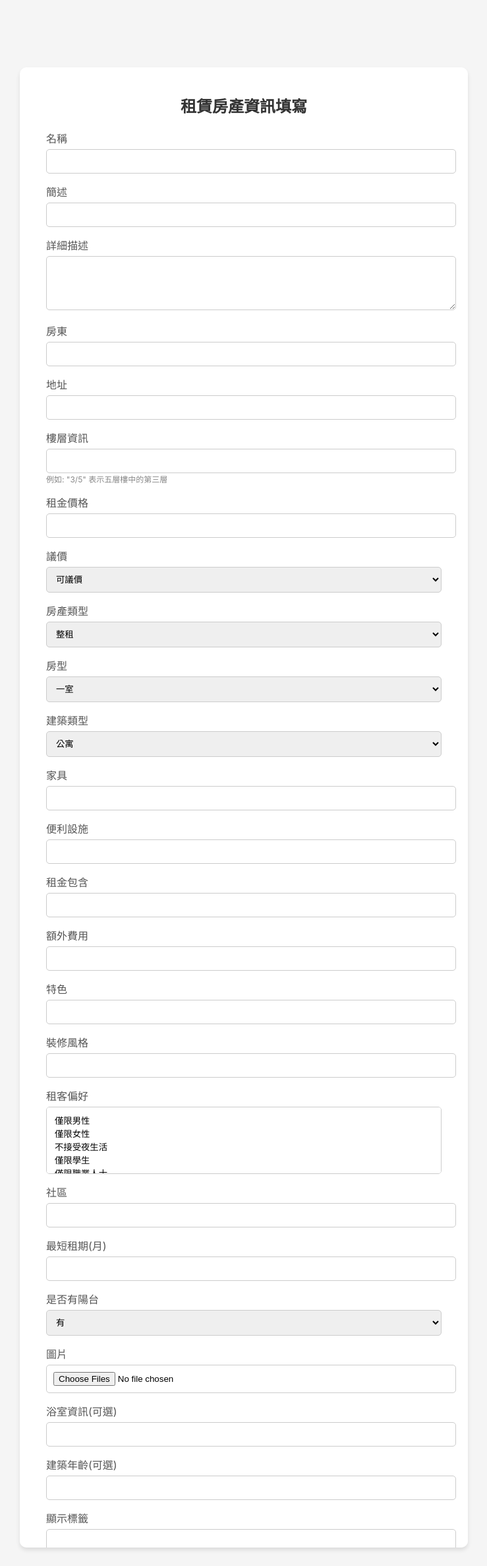
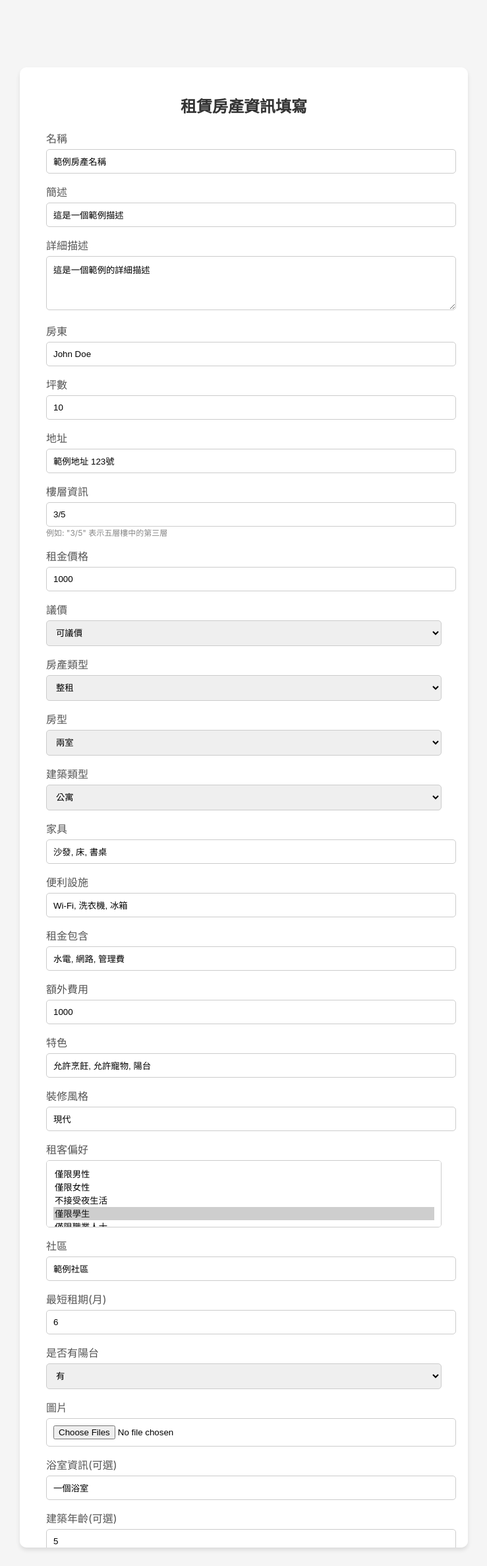
Before and after one commit to Xiaobonor/6573Realty, a Flask app: page /rent/management/new in a window 1280 px wide. Shown: the top 2373 px of the page at 66% size, without its empty margins (270-1009 px from the left). Run offline with Flask 3, Linux system fonts and the light colour scheme; the visitor is signed in with stand-in values (Sample User, id 1); some libraries are stand-ins or nearby versions.

Commit message:
new rental property front

```diff
--- a/app/__init__.py
+++ b/app/__init__.py
@@ -56,6 +56,7 @@ def create_app():
     from app.routes.flash_messages import flash_message_bp
     from app.routes.index import index_bp
     from app.routes.rental.property_management import rent_property_management_bp
+    from app.routes.api.rental.property_management import api_rent_property_management_bp as api_rent_property_management_bp
 
     # Here to initialize the app
     connect(host=os.getenv('MONGO_URI'))
@@ -69,6 +70,7 @@ def create_app():
     app.register_blueprint(flash_message_bp, url_prefix='/api/v1')
     app.register_blueprint(index_bp)
     app.register_blueprint(rent_property_management_bp, url_prefix='/rent/management')
+    app.register_blueprint(api_rent_property_management_bp, url_prefix='/api/v1/rent/management')
 
     # Here to register sockets
 
--- a/app/templates/property_management/rental/new.html
+++ b/app/templates/property_management/rental/new.html
@@ -1,5 +1,6 @@
 <!DOCTYPE html>
 <html lang="zh-Hant">
+
 <head>
     <meta charset="UTF-8">
     <meta name="viewport" content="width=device-width, initial-scale=1.0">
@@ -17,6 +18,7 @@
             height: 100vh;
             overflow: hidden;
         }
+
         .container {
             background: #ffffff;
             padding: 20px 40px;
@@ -27,36 +29,48 @@
             max-height: 90vh;
             overflow-y: auto;
         }
+
         .container h2 {
             text-align: center;
             margin-bottom: 20px;
             color: #333;
         }
+
         .form-group {
             margin-bottom: 15px;
         }
+
         .form-group label {
             display: block;
             margin-bottom: 5px;
             color: #555;
         }
-        .form-group input, .form-group select, .form-group textarea {
+
+        .form-group input,
+        .form-group select,
+        .form-group textarea {
             width: 100%;
             padding: 10px;
             border: 1px solid #ccc;
             border-radius: 5px;
             transition: border-color 0.3s;
         }
-        .form-group input:focus, .form-group select:focus, .form-group textarea:focus {
+
+        .form-group input:focus,
+        .form-group select:focus,
+        .form-group textarea:focus {
             border-color: #007aff;
         }
+
         .form-group .info {
             font-size: 12px;
             color: #888;
         }
+
         .form-actions {
             text-align: center;
         }
+
         .form-actions button {
             background-color: #007aff;
             color: #fff;
@@ -66,58 +80,87 @@
             cursor: pointer;
             transition: background-color 0.3s;
         }
+
         .form-actions button:hover {
             background-color: #005bb5;
         }
+
         .animated-icon {
             margin-right: 8px;
         }
+
+        .alert {
+            padding: 10px;
+            margin-bottom: 15px;
+            border: 1px solid transparent;
+            border-radius: 5px;
+            display: none;
+        }
+
+        .alert-success {
+            color: #155724;
+            background-color: #d4edda;
+            border-color: #c3e6cb;
+        }
+
+        .alert-error {
+            color: #721c24;
+            background-color: #f8d7da;
+            border-color: #f5c6cb;
+        }
     </style>
 </head>
+
 <body>
     <div class="container">
         <h2>租賃房產資訊填寫</h2>
-        <form action="/submit_property" method="POST">
+        <div id="alert-success" class="alert alert-success">提交成功！</div>
+        <div id="alert-error" class="alert alert-error">提交失敗，請重試。</div>
+        <form id="property-form">
             <div class="form-group">
                 <label for="name">名稱</label>
-                <input type="text" id="name" name="name" required>
+                <input type="text" id="name" name="name" value="範例房產名稱" required>
             </div>
             <div class="form-group">
                 <label for="description">簡述</label>
-                <input type="text" id="description" name="description" required>
+                <input type="text" id="description" name="description" value="這是一個範例描述" required>
             </div>
             <div class="form-group">
                 <label for="detailed_description">詳細描述</label>
-                <textarea id="detailed_description" name="detailed_description" rows="4" required></textarea>
+                <textarea id="detailed_description" name="detailed_description" rows="4" required>這是一個範例的詳細描述</textarea>
             </div>
             <div class="form-group">
                 <label for="landlord">房東</label>
-                <input type="text" id="landlord" name="landlord" required>
+                <input type="text" id="landlord" name="landlord" value="John Doe" required>
+            </div>
+            <div class="form-group">
+                <label for="area">坪數</label>
+                <input type="number" id="area" name="area" value="10" required>
             </div>
             <div class="form-group">
                 <label for="address">地址</label>
-                <input type="text" id="address" name="address" required>
+                <input type="text" id="address" name="address" value="範例地址 123號" required>
             </div>
             <div class="form-group">
                 <label for="floor_info">樓層資訊</label>
-                <input type="text" id="floor_info" name="floor_info" required>
+                <input type="text" id="floor_info" name="floor_info" value="3/5" required>
                 <div class="info">例如: "3/5" 表示五層樓中的第三層</div>
             </div>
             <div class="form-group">
                 <label for="rent_price">租金價格</label>
-                <input type="number" id="rent_price" name="rent_price" required>
+                <input type="number" id="rent_price" name="rent_price" value="1000" required>
             </div>
             <div class="form-group">
                 <label for="negotiation">議價</label>
                 <select id="negotiation" name="negotiation" required>
-                    <option value="true">可議價</option>
+                    <option value="true" selected>可議價</option>
                     <option value="false">不可議價</option>
                 </select>
             </div>
             <div class="form-group">
                 <label for="property_type">房產類型</label>
                 <select id="property_type" name="property_type" required>
-                    <option value="entire_home">整租</option>
+                    <option value="entire_home" selected>整租</option>
                     <option value="studio">單間</option>
                     <option value="shared_room">合租</option>
                 </select>
@@ -126,7 +169,7 @@
                 <label for="layout">房型</label>
                 <select id="layout" name="layout" required>
                     <option value="1_room">一室</option>
-                    <option value="2_rooms">兩室</option>
+                    <option value="2_rooms" selected>兩室</option>
                     <option value="3_rooms">三室</option>
                     <option value="4_rooms">四室</option>
                 </select>
@@ -134,7 +177,7 @@
             <div class="form-group">
                 <label for="building_type">建築類型</label>
                 <select id="building_type" name="building_type" required>
-                    <option value="apartment">公寓</option>
+                    <option value="apartment" selected>公寓</option>
                     <option value="elevator_building">電梯大樓</option>
                     <option value="townhouse">聯排別墅</option>
                     <option value="villa">獨棟別墅</option>
@@ -142,27 +185,27 @@
             </div>
             <div class="form-group">
                 <label for="furniture">家具</label>
-                <input type="text" id="furniture" name="furniture" required>
+                <input type="text" id="furniture" name="furniture" value="沙發, 床, 書桌" required>
             </div>
             <div class="form-group">
                 <label for="amenities">便利設施</label>
-                <input type="text" id="amenities" name="amenities" required>
+                <input type="text" id="amenities" name="amenities" value="Wi-Fi, 洗衣機, 冰箱" required>
             </div>
             <div class="form-group">
                 <label for="rent_includes">租金包含</label>
-                <input type="text" id="rent_includes" name="rent_includes" required>
+                <input type="text" id="rent_includes" name="rent_includes" value="水電, 網路, 管理費" required>
             </div>
             <div class="form-group">
                 <label for="allowances">額外費用</label>
-                <input type="text" id="allowances" name="allowances" required>
+                <input type="text" id="allowances" name="allowances" value="1000" required>
             </div>
             <div class="form-group">
                 <label for="features">特色</label>
-                <input type="text" id="features" name="features" required>
+                <input type="text" id="features" name="features" value="允許烹飪, 允許寵物, 陽台" required>
             </div>
             <div class="form-group">
                 <label for="decoration_style">裝修風格</label>
-                <input type="text" id="decoration_style" name="decoration_style" required>
+                <input type="text" id="decoration_style" name="decoration_style" value="現代" required>
             </div>
             <div class="form-group">
                 <label for="tenant_preferences">租客偏好</label>
@@ -170,23 +213,23 @@
                     <option value="male_only">僅限男性</option>
                     <option value="female_only">僅限女性</option>
                     <option value="no_night_life">不接受夜生活</option>
-                    <option value="students_only">僅限學生</option>
+                    <option value="students_only" selected>僅限學生</option>
                     <option value="working_professionals_only">僅限職業人士</option>
                     <option value="others">其他</option>
                 </select>
             </div>
             <div class="form-group">
                 <label for="community">社區</label>
-                <input type="text" id="community" name="community" required>
+                <input type="text" id="community" name="community" value="範例社區" required>
             </div>
             <div class="form-group">
                 <label for="min_lease_months">最短租期(月)</label>
-                <input type="number" id="min_lease_months" name="min_lease_months" required>
+                <input type="number" id="min_lease_months" name="min_lease_months" value="6" required>
             </div>
             <div class="form-group">
                 <label for="has_balcony">是否有陽台</label>
                 <select id="has_balcony" name="has_balcony" required>
-                    <option value="true">有</option>
+                    <option value="true" selected>有</option>
                     <option value="false">無</option>
                 </select>
             </div>
@@ -196,15 +239,15 @@
             </div>
             <div class="form-group">
                 <label for="bathroom_info">浴室資訊(可選)</label>
-                <input type="text" id="bathroom_info" name="bathroom_info">
+                <input type="text" id="bathroom_info" name="bathroom_info" value="一個浴室">
             </div>
             <div class="form-group">
                 <label for="building_age">建築年齡(可選)</label>
-                <input type="number" id="building_age" name="building_age">
+                <input type="number" id="building_age" name="building_age" value="5">
             </div>
             <div class="form-group">
                 <label for="display_tags">顯示標籤</label>
-                <input type="text" id="display_tags" name="display_tags" required>
+                <input type="text" id="display_tags" name="display_tags" value="標籤1, 標籤2" required>
             </div>
             <div class="form-actions">
                 <button type="submit">
@@ -214,13 +257,115 @@
         </form>
     </div>
     <script>
-        // 添加簡單的動畫效果
-        document.querySelector('button').addEventListener('mouseover', function() {
+        document.querySelector('button').addEventListener('mouseover', function () {
             this.querySelector('.animated-icon').classList.add('fa-bounce');
         });
-        document.querySelector('button').addEventListener('mouseout', function() {
+        document.querySelector('button').addEventListener('mouseout', function () {
             this.querySelector('.animated-icon').classList.remove('fa-bounce');
         });
+
+        async function compressImage(file) {
+            const img = document.createElement("img");
+            const canvas = document.createElement("canvas");
+            const ctx = canvas.getContext("2d");
+
+            return new Promise((resolve, reject) => {
+                img.onload = () => {
+                    const width = img.width;
+                    const height = img.height;
+
+                    const max_size = 1024;
+                    if (width > height) {
+                        if (width > max_size) {
+                            height *= max_size / width;
+                            width = max_size;
+                        }
+                    } else {
+                        if (height > max_size) {
+                            width *= max_size / height;
+                            height = max_size;
+                        }
+                    }
+
+                    canvas.width = width;
+                    canvas.height = height;
+                    ctx.drawImage(img, 0, 0, width, height);
+                    canvas.toBlob((blob) => {
+                        resolve(blob);
+                    }, 'image/jpeg', 0.7);
+                };
+
+                img.onerror = (error) => {
+                    reject(error);
+                };
+
+                img.src = URL.createObjectURL(file);
+            });
+        }
+
+        function fileToBase64(file) {
+            return new Promise((resolve, reject) => {
+                const reader = new FileReader();
+                reader.onload = () => resolve(reader.result);
+                reader.onerror = reject;
+                reader.readAsDataURL(file);
+            });
+        }
+
+document.getElementById('property-form').addEventListener('submit', async function (event) {
+    event.preventDefault();
+
+    const formData = new FormData(this);
+    const alertSuccess = document.getElementById('alert-success');
+    const alertError = document.getElementById('alert-error');
+    const files = formData.getAll('images');
+
+    try {
+        const compressedFilesPromises = files.map(async file => {
+            if (file.size > 5 * 1024 * 1024) {
+                const compressedBlob = await compressImage(file);
+                return new File([compressedBlob], file.name, { type: 'image/jpeg' });
+            }
+            return file;
+        });
+
+        const compressedFiles = await Promise.all(compressedFilesPromises);
+
+        const base64FilesPromises = compressedFiles.map(file => fileToBase64(file));
+        const base64Files = await Promise.all(base64FilesPromises);
+
+        formData.delete('images');
+        base64Files.forEach((base64, index) => {
+            formData.append('images', base64);  // 修改這一行，使所有圖片都附加到 'images' 字段中
+        });
+
+        const response = await fetch('/api/v1/rent/management/new', {
+            method: 'POST',
+            body: formData
+        });
+
+        const result = await response.json();
+
+        if (result.success) {
+            alertSuccess.textContent = '租屋物件建立成功!';
+            alertSuccess.style.display = 'block';
+            alertError.style.display = 'none';
+            setTimeout(() => {
+                window.location.href = result.redirect_url;
+            }, 2000);
+        } else {
+            alertError.textContent = `建立租屋物件時發生錯誤: ${result.error}`;
+            alertError.style.display = 'block';
+            alertSuccess.style.display = 'none';
+        }
+    } catch (error) {
+        alertError.textContent = `建立租屋物件時發生錯誤: ${error.message}`;
+        alertError.style.display = 'block';
+        alertSuccess.style.display = 'none';
+    }
+});
+
     </script>
 </body>
+
 </html>
```
Also changed, not shown: app/models/rental_property.py (+17 -18 lines), app/utils/agents/chat/image_tag.py (+5 -17 lines), app/utils/openai/openai_chat.py (+3 -3 lines).
